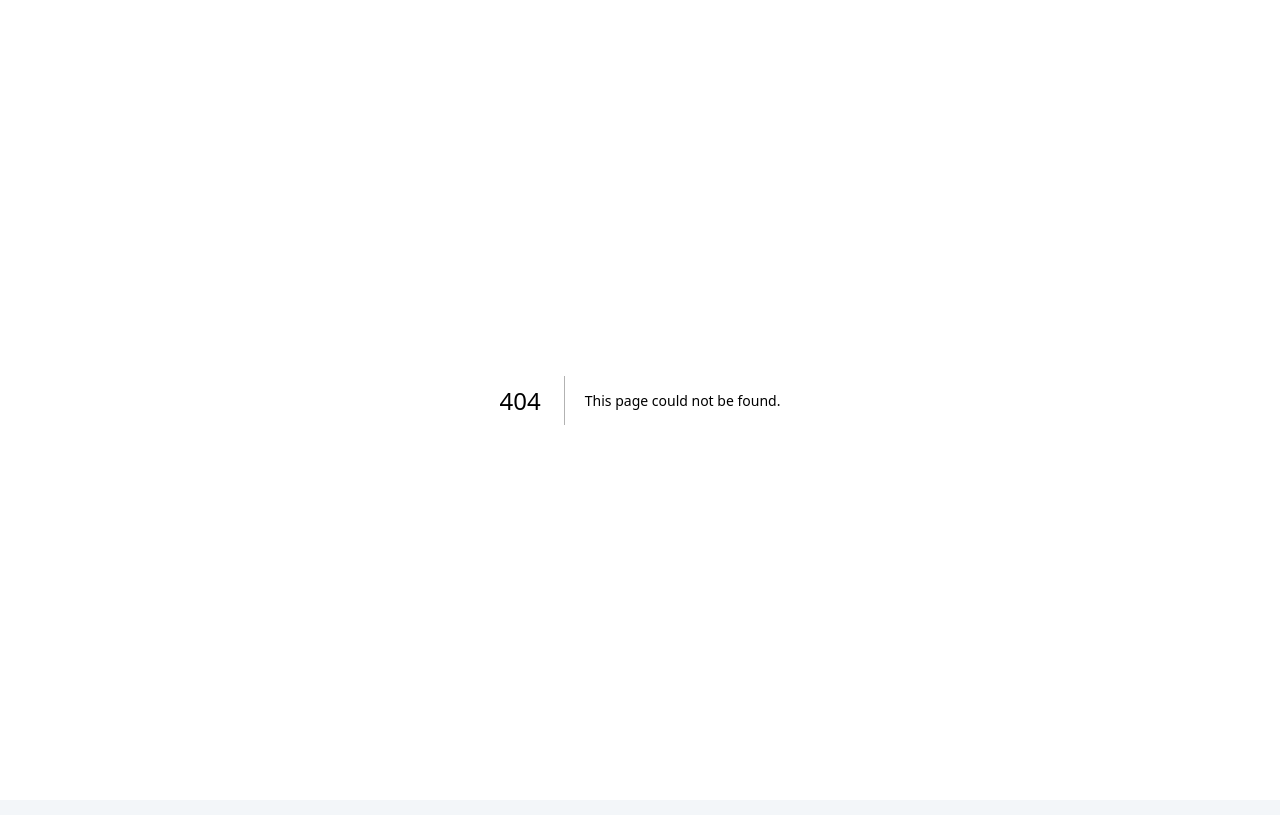
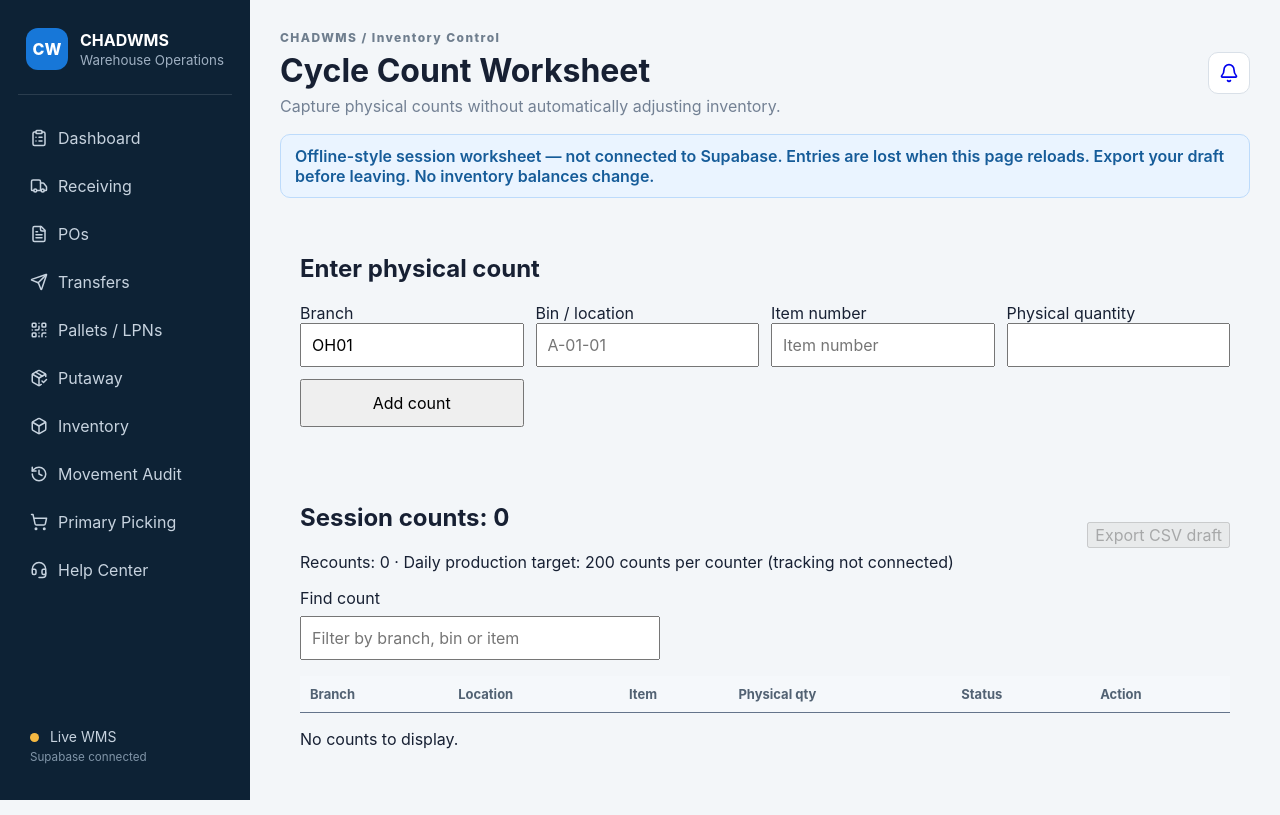
Before and after one commit to ZaspDragon/Chadwell-ERP-WMS-System, a Next.js app: page /cycle-counts in a window 1280 px wide. Before the commit this address had no page. Built offline with nearby package versions, Linux system fonts and the light colour scheme.

Commit message:
Add scan-friendly cycle count worksheet with recount flags and CSV draft export

```diff
--- /dev/null
+++ b/app/cycle-counts/page.tsx
@@ -0,0 +1,66 @@
+"use client";
+
+import { useMemo, useState } from "react";
+import WmsPageShell from "@/components/WmsPageShell";
+
+type CountLine = { id:number; branch:string; location:string; item:string; quantity:number; countedAt:string; status:"Draft"|"Recount Needed" };
+const csvCell=(value:string|number)=>'"'+String(value).replace(/"/g,'""')+'"';
+export default function CycleCountsPage(){
+  const [branch,setBranch]=useState("OH01");
+  const [location,setLocation]=useState("");
+  const [item,setItem]=useState("");
+  const [quantity,setQuantity]=useState("");
+  const [lines,setLines]=useState<CountLine[]>([]);
+  const [notice,setNotice]=useState("");
+  const [filter,setFilter]=useState("");
+  const visible=useMemo(()=>lines.filter(l=>[l.location,l.item,l.branch].some(v=>v.toLowerCase().includes(filter.toLowerCase()))),[lines,filter]);
+  function addLine(e:React.FormEvent<HTMLFormElement>){
+    e.preventDefault();
+    const b=branch.trim().toUpperCase(),loc=location.trim().toUpperCase(),sku=item.trim().toUpperCase();
+    const n=Number(quantity);
+    if(!b||!loc||!sku||!quantity.trim()||!Number.isSafeInteger(n)||n<0){setNotice("Enter a branch, location, item number and a whole-number quantity of zero or greater.");return;}
+    if(lines.some(l=>l.branch===b&&l.location===loc&&l.item===sku&&l.status==="Draft")){setNotice("This item/location is already in the draft. Mark it for recount before entering a replacement.");return;}
+    setLines(prev=>[{id:Date.now()+Math.random(),branch:b,location:loc,item:sku,quantity:n,countedAt:new Date().toISOString(),status:"Draft"},...prev]);
+    setItem("");setQuantity("");setNotice("Count added to this browser session only. No stock was adjusted.");
+  }
+  function exportCsv(){
+    if(!lines.length)return;
+    const header=["branch","location","item_number","counted_quantity","counted_at_utc","status"];
+    const rows=lines.map(l=>[l.branch,l.location,l.item,l.quantity,l.countedAt,l.status].map(csvCell).join(","));
+    const blob=new Blob([[header.map(csvCell).join(","),...rows].join("\r\n")],{type:"text/csv;charset=utf-8"});
+    const url=URL.createObjectURL(blob);
+    const a=document.createElement("a");a.href=url;a.download="chadwms-cycle-count-draft.csv";a.click();
+    URL.revokeObjectURL(url);
+  }
+  return <WmsPageShell eyebrow="CHADWMS / Inventory Control" title="Cycle Count Worksheet" subtitle="Capture physical counts without automatically adjusting inventory.">
+    <div className="notice" style={{marginBottom:16}}>Offline-style session worksheet — not connected to Supabase. Entries are lost when this page reloads. Export your draft before leaving. No inventory balances change.</div>
+    <div className="panel" style={{padding:20,marginBottom:16}}>
+      <h2>Enter physical count</h2>
+      <form onSubmit={addLine} style={{display:"grid",gridTemplateColumns:"repeat(auto-fit,minmax(180px,1fr))",gap:12}}>
+        <label>Branch<input required value={branch} onChange={e=>setBranch(e.target.value)} placeholder="OH01" style={{display:"block",width:"100%",padding:10}}/></label>
+        <label>Bin / location<input required value={location} onChange={e=>setLocation(e.target.value)} placeholder="A-01-01" style={{display:"block",width:"100%",padding:10}}/></label>
+        <label>Item number<input required value={item} onChange={e=>setItem(e.target.value)} placeholder="Item number" style={{display:"block",width:"100%",padding:10}}/></label>
+        <label>Physical quantity<input required type="number" min="0" step="1" value={quantity} onChange={e=>setQuantity(e.target.value)} style={{display:"block",width:"100%",padding:10}}/></label>
+        <button type="submit" style={{padding:12}}>Add count</button>
+      </form>
+      {notice&&<p role="status" style={{marginTop:12}}>{notice}</p>}
+    </div>
+    <div className="panel" style={{padding:20}}>
+      <div style={{display:"flex",justifyContent:"space-between",gap:12,flexWrap:"wrap",alignItems:"center"}}>
+        <div><h2>Session counts: {lines.length}</h2><p>Recounts: {lines.filter(l=>l.status==="Recount Needed").length} · Daily production target: 200 counts per counter (tracking not connected)</p></div>
+        <button type="button" disabled={!lines.length} onClick={exportCsv}>Export CSV draft</button>
+      </div>
+      <label>Find count<input value={filter} onChange={e=>setFilter(e.target.value)} placeholder="Filter by branch, bin or item" style={{display:"block",padding:10,margin:"8px 0 16px",maxWidth:360,width:"100%"}}/></label>
+      <div style={{overflowX:"auto"}}>
+        <table style={{width:"100%",borderCollapse:"collapse",textAlign:"left"}}>
+          <thead><tr>{["Branch","Location","Item","Physical qty","Status","Action"].map(h=><th key={h} style={{padding:10,borderBottom:"1px solid #64748b"}}>{h}</th>)}</tr></thead>
+          <tbody>{visible.map(l=><tr key={l.id}>
+            <td style={{padding:10}}>{l.branch}</td><td style={{padding:10}}>{l.location}</td><td style={{padding:10}}>{l.item}</td><td style={{padding:10}}>{l.quantity}</td><td style={{padding:10}}>{l.status}</td>
+            <td style={{padding:10}}><button type="button" onClick={()=>setLines(prev=>prev.map(x=>x.id===l.id?{...x,status:"Recount Needed"}:x))} disabled={l.status==="Recount Needed"}>Flag recount</button></td>
+          </tr>)}</tbody>
+        </table>
+        {!visible.length&&<p>No counts to display.</p>}
+      </div>
+    </div>
+  </WmsPageShell>;
+}
```
